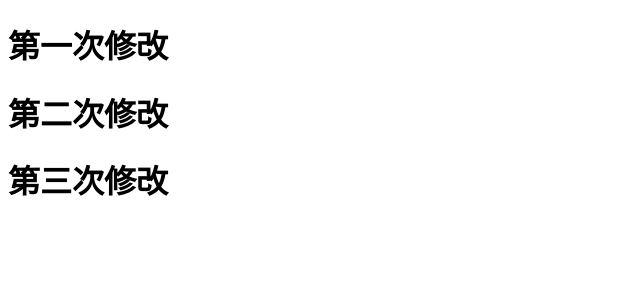
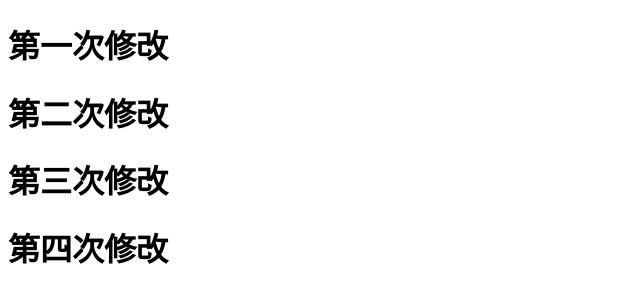
Before and after one commit to liuYchun/test_git, a plain HTML site: page index.html in a window 1280 px wide. Shown: the whole page, without its empty margins (0-640 px from the left). Drawn offline with Linux system fonts and the light colour scheme.

Commit message:
第四次提交git项目

```diff
--- a/index.html
+++ b/index.html
@@ -12,6 +12,7 @@
     <h1>第一次修改</h1>
     <h1>第二次修改</h1>
     <h1>第三次修改</h1>
+    <h1>第四次修改</h1>
 
 </body>
 
```
